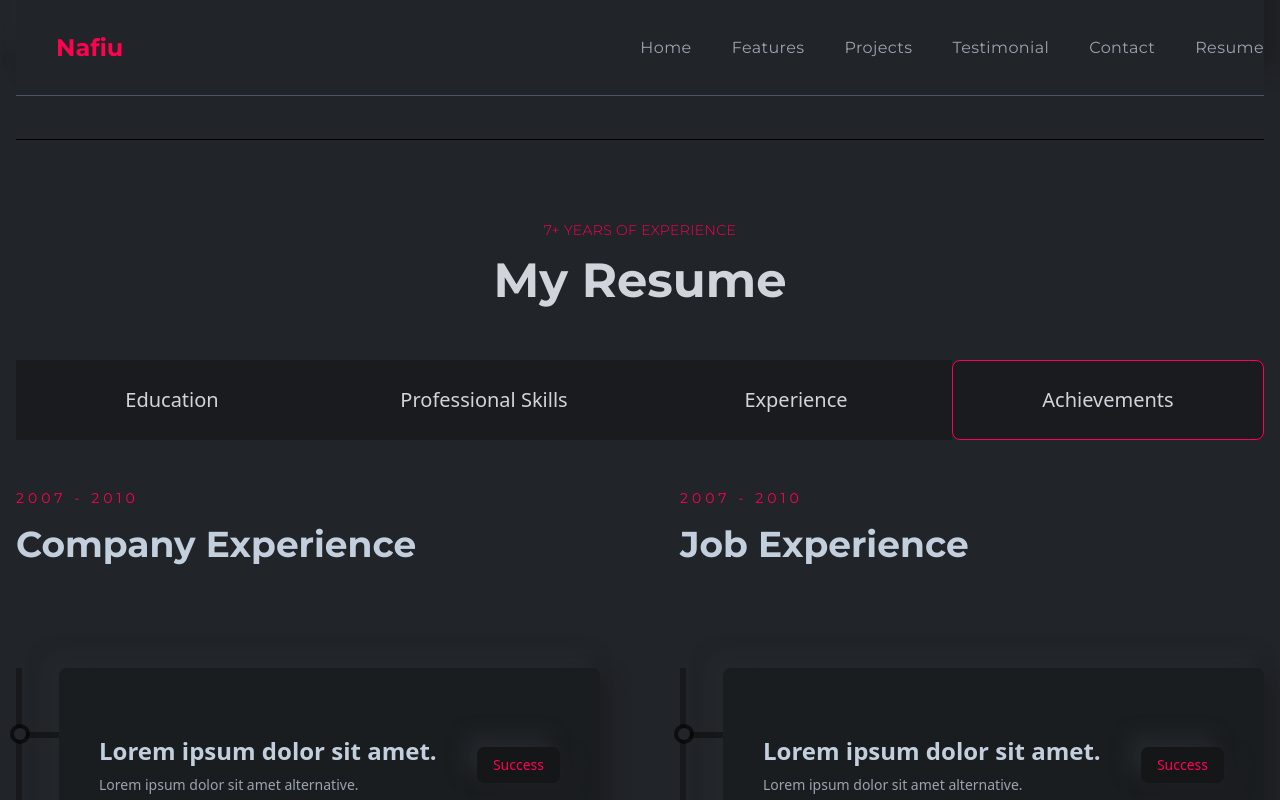
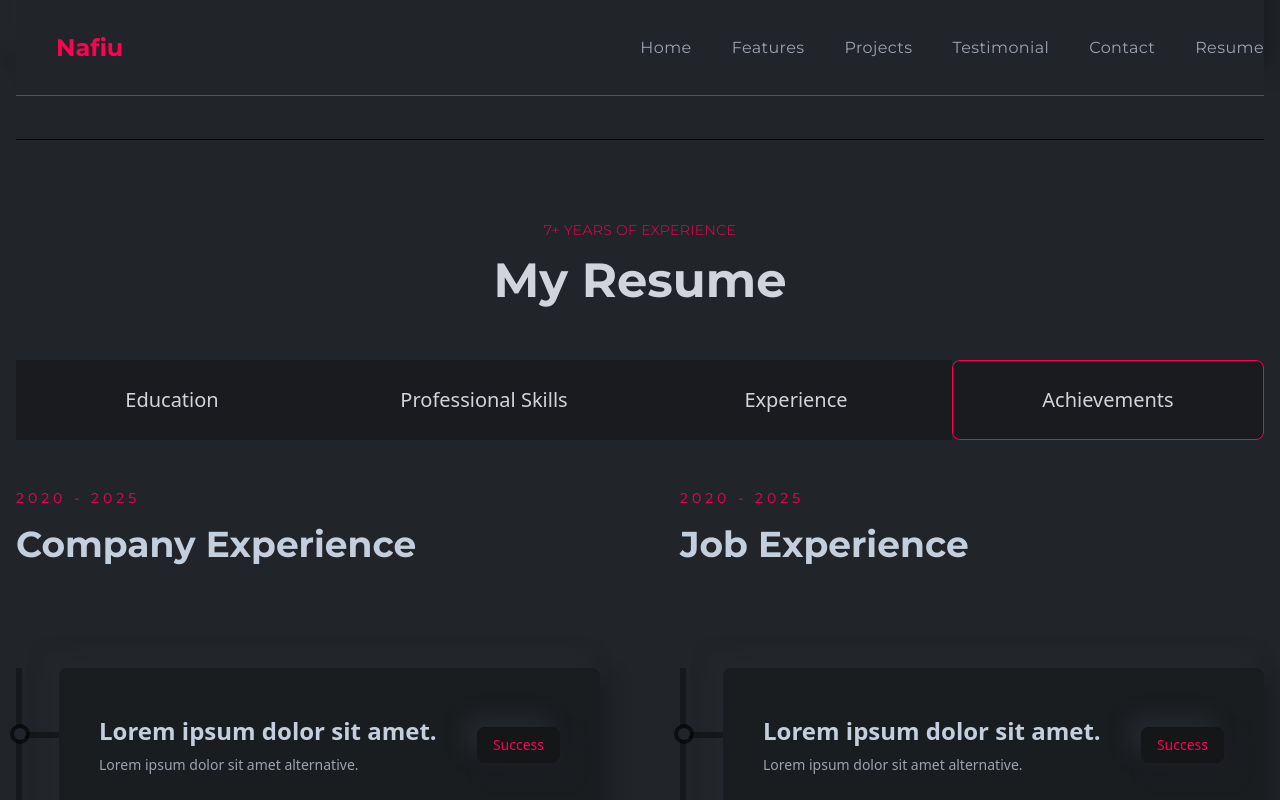
Before and after one commit to Mostakim69/Nafi-Portfolio, a React (Create React App) app: page / in a window 1280 px wide. Both pictures are taken after a click on the item "Achievements". Shown: the part 2903-3703 px from the top of the page. Built offline with nearby package versions, Linux system fonts and the light colour scheme.

Commit message:
achievments

```diff
--- a/src/components/resume/Achievement.js
+++ b/src/components/resume/Achievement.js
@@ -11,16 +11,10 @@
     >
       <div>
         <div className="py-6 lgl:py-12 font-titleFont flex flex-col gap-4">
-          <p className="text-sm text-designColor tracking-[4px]">2007 - 2010</p>
+          <p className="text-sm text-designColor tracking-[4px]">2020 - 2025</p>
           <h2 className="text-3xl md:text-4xl font-bold">Company Experience</h2>
         </div>
-        <div className="mt-6 lgl:mt-14 w-full h-[1000px] border-l-[6px] border-l-black border-opacity-30 flex flex-col gap-10">
-          <ResumeCard
-            title="Lorem ipsum dolor sit amet."
-            subTitle="Lorem ipsum dolor sit amet alternative."
-            result="Success"
-            des="Lorem ipsum dolor sit amet consectetur adipisicing elit. Tempora itaque accusamus corporis dolor debitis natus sapiente, voluptates possimus minima totam!"
-          />
+        <div className="mt-6 lgl:mt-14 w-full h-[800px] border-l-[6px] border-l-black border-opacity-30 flex flex-col gap-10">
           <ResumeCard
             title="Lorem ipsum dolor sit amet."
             subTitle="Lorem ipsum dolor sit amet alternative."
@@ -37,16 +31,10 @@
       </div>
       <div>
         <div className="py-6 lgl:py-12 font-titleFont flex flex-col gap-4">
-          <p className="text-sm text-designColor tracking-[4px]">2007 - 2010</p>
+          <p className="text-sm text-designColor tracking-[4px]">2020 - 2025</p>
           <h2 className="text-3xl md:text-4xl font-bold">Job Experience</h2>
         </div>
-        <div className="mt-6 lgl:mt-14 w-full h-[1000px] border-l-[6px] border-l-black border-opacity-30 flex flex-col gap-10">
-          <ResumeCard
-            title="Lorem ipsum dolor sit amet."
-            subTitle="Lorem ipsum dolor sit amet alternative."
-            result="Success"
-            des="Lorem ipsum dolor sit amet consectetur adipisicing elit. Tempora itaque accusamus corporis dolor debitis natus sapiente, voluptates possimus minima totam!"
-          />
+        <div className="mt-6 lgl:mt-14 w-full h-[800px] border-l-[6px] border-l-black border-opacity-30 flex flex-col gap-10">
           <ResumeCard
             title="Lorem ipsum dolor sit amet."
             subTitle="Lorem ipsum dolor sit amet alternative."
```
